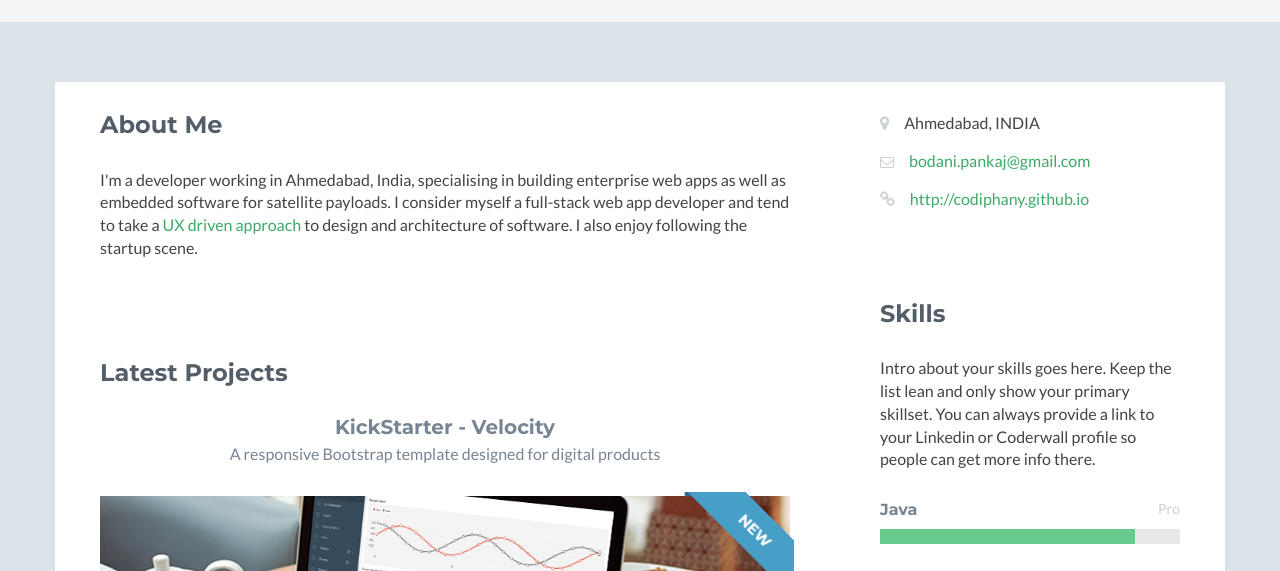
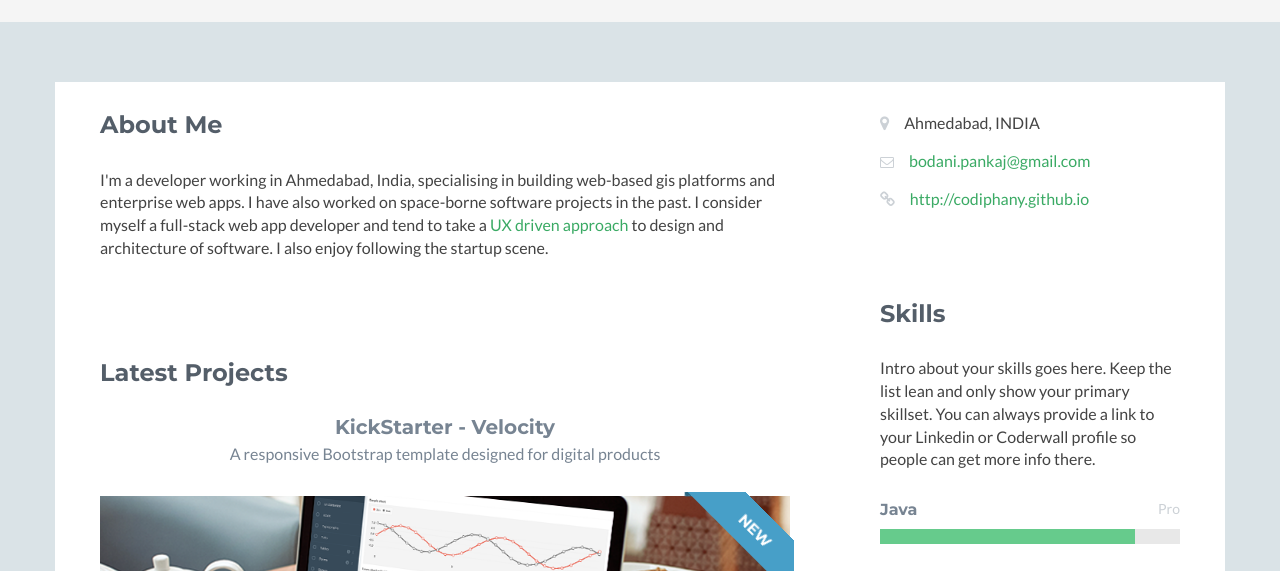
Before and after one commit to codiphany/codiphany.github.io, a plain HTML site: page index.html in a window 1280 px wide. Shown: the part 212-783 px from the top of the page. Drawn offline with Linux system fonts and the light colour scheme; no server answers; a script that the page names is missing.

Commit message:
Update index.html

```diff
--- a/index.html
+++ b/index.html
@@ -59,7 +59,7 @@
                     <div class="section-inner">
                         <h2 class="heading">About Me</h2>
                         <div class="content">
-                            <p>I'm a developer working in Ahmedabad, India, specialising in building enterprise web apps as well as embedded software for satellite payloads. I consider myself a full-stack web app developer and tend to take a <a href="https://msdn.microsoft.com/en-us/magazine/mt619988.aspx">UX driven approach</a> to design and architecture of software. I also enjoy following the startup scene.</div><!--//content-->
+                            <p>I'm a developer working in Ahmedabad, India, specialising in building web-based gis platforms and enterprise web apps. I have also worked on space-borne software projects in the past. I consider myself a full-stack web app developer and tend to take a <a href="https://msdn.microsoft.com/en-us/magazine/mt619988.aspx">UX driven approach</a> to design and architecture of software. I also enjoy following the startup scene.</div><!--//content-->
                     </div><!--//section-inner-->
                 </section><!--//section-->
 
```
